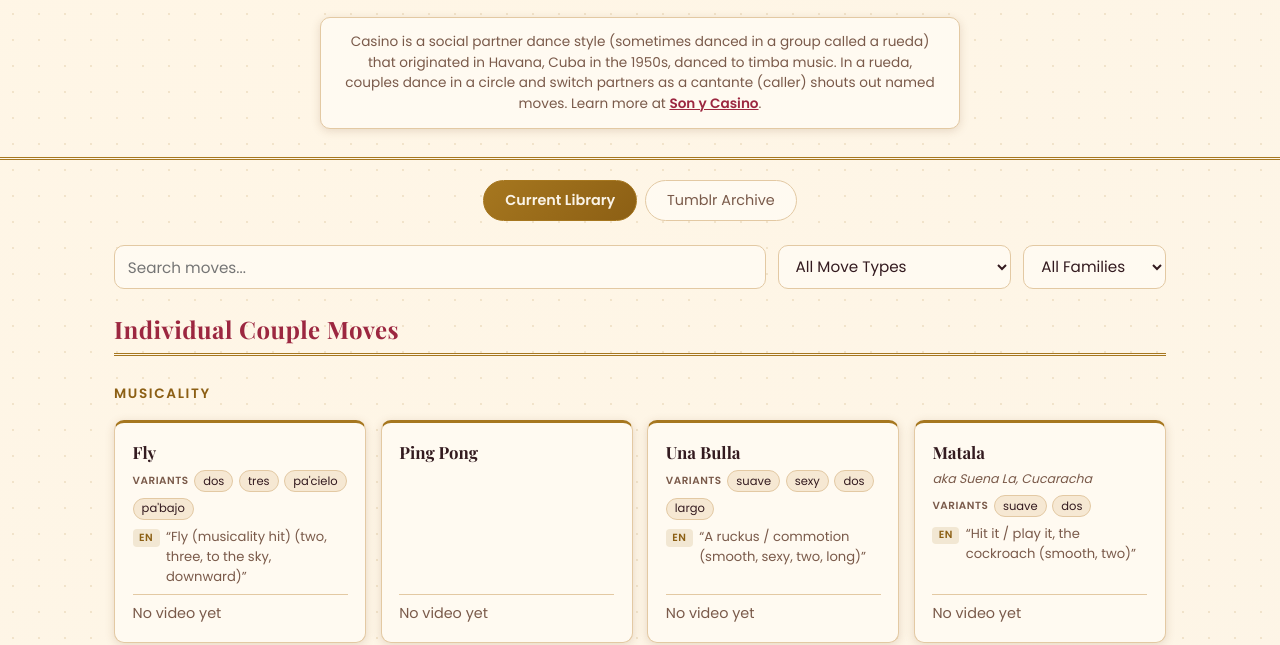
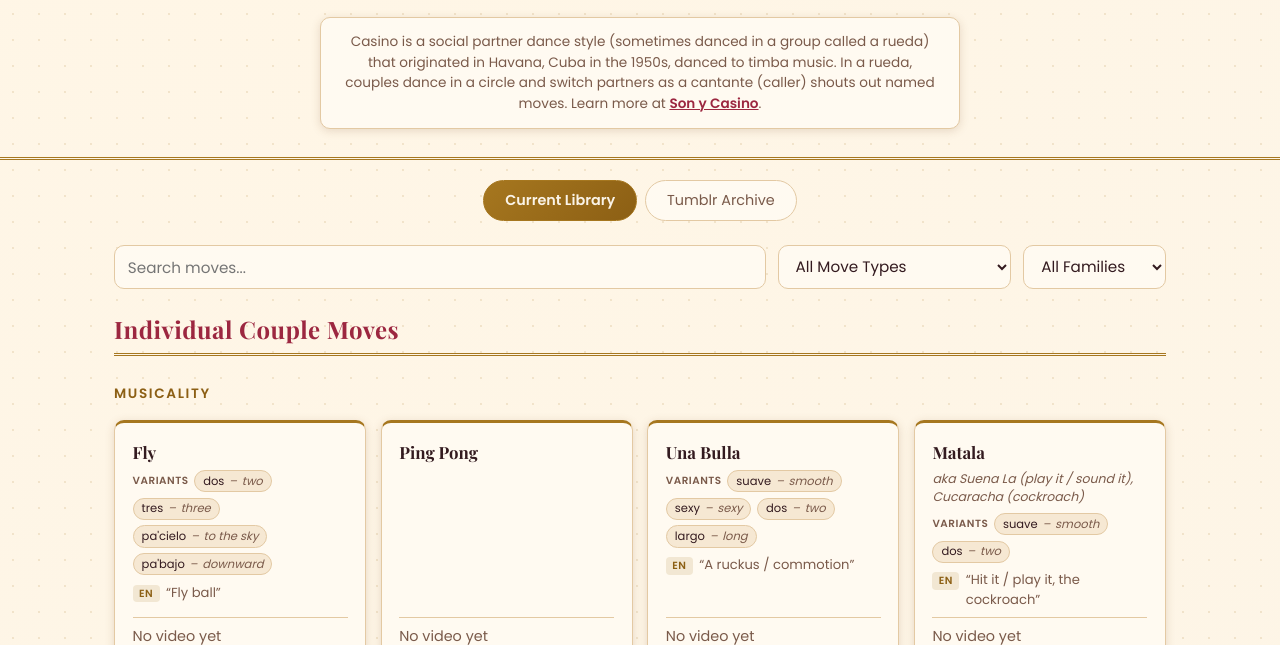
Before and after one commit to agile-heresy/casino-move-library, a plain HTML site: page index.html in a window 1280 px wide. Shown: the part 155-800 px from the top of the page. Drawn offline with nearby package versions, Linux system fonts and the light colour scheme.

Commit message:
Bake per-move name parsing and per-altName/variant translations into JSON data

```diff
--- a/assets/css/style.css
+++ b/assets/css/style.css
@@ -320,12 +320,25 @@ main {
 }
 
 .variant-chip {
+  display: inline-flex;
+  align-items: baseline;
+  gap: 0.3rem;
   padding: 0.1rem 0.5rem;
   border-radius: 999px;
   background: var(--surface-alt);
   border: 1px solid var(--border);
   color: var(--text);
   font-size: 0.72rem;
+}
+
+.variant-chip-translation {
+  color: var(--text-muted);
+  font-style: italic;
+}
+
+.variant-chip-translation::before {
+  content: '\2013';
+  margin-right: 0.3rem;
 }
 
 .move-note {
--- a/assets/js/main.js
+++ b/assets/js/main.js
@@ -1,19 +1,5 @@
 function capitalize(text) {
   return text.charAt(0).toUpperCase() + text.slice(1);
-}
-
-// Parentheses hold variants of a move; slashes separate alternate names for the same move.
-function parseMoveName(name) {
-  const match = name.match(/^(.*?)\s*\(([^)]+)\)\s*$/);
-  const base = match ? match[1] : name;
-  const variantText = match ? match[2] : null;
-
-  const [primary, ...altNames] = base.split('/').map((part) => part.trim());
-  const variants = variantText
-    ? variantText.split(',').map((part) => part.trim())
-    : [];
-
-  return { primary, altNames, variants };
 }
 
 function createPanel({ dataUrl, elementSuffix, normalize }) {
@@ -101,16 +87,20 @@ function createPanel({ dataUrl, elementSuffix, normalize }) {
     const card = document.createElement('article');
     card.className = 'move-card';
 
-    const { primary, altNames, variants } = parseMoveName(move.name);
+    const altNames = move.altNames ?? [];
+    const variants = move.variants ?? [];
 
     const title = document.createElement('h4');
-    title.textContent = primary;
+    title.textContent = move.name;
     card.append(title);
 
     if (altNames.length > 0) {
       const akaEl = document.createElement('p');
       akaEl.className = 'move-aka';
-      akaEl.textContent = `aka ${altNames.join(', ')}`;
+      const formatted = altNames.map((alt) =>
+        alt.translation ? `${alt.name} (${alt.translation})` : alt.name,
+      );
+      akaEl.textContent = `aka ${formatted.join(', ')}`;
       card.append(akaEl);
     }
 
@@ -126,7 +116,19 @@ function createPanel({ dataUrl, elementSuffix, normalize }) {
       for (const variant of variants) {
         const chip = document.createElement('span');
         chip.className = 'variant-chip';
-        chip.textContent = variant;
+
+        const chipName = document.createElement('span');
+        chipName.className = 'variant-chip-name';
+        chipName.textContent = variant.name;
+        chip.append(chipName);
+
+        if (variant.translation) {
+          const chipTranslation = document.createElement('span');
+          chipTranslation.className = 'variant-chip-translation';
+          chipTranslation.textContent = variant.translation;
+          chip.append(chipTranslation);
+        }
+
         variantsEl.append(chip);
       }
 
--- a/data/archive.json
+++ b/data/archive.json
@@ -48,7 +48,7 @@
       "translation": "tell her no"
     },
     {
-      "name": "Matala (con dos)",
+      "name": "Matala",
       "section": "Beginner",
       "category": "Musicality Calls",
       "videos": [
@@ -56,10 +56,16 @@
           "url": "http://youtu.be/SFbpnoPTxZQ?t=10s"
         }
       ],
-      "translation": "hit it hard (musically) (with two)"
-    },
-    {
-      "name": "Una bulla (suave, larga, sexy, Australia, doble, Espanol)",
+      "translation": "hit it hard (musically)",
+      "variants": [
+        {
+          "name": "con dos",
+          "translation": "with two"
+        }
+      ]
+    },
+    {
+      "name": "Una bulla",
       "section": "Beginner",
       "category": "Musicality Calls",
       "videos": [
@@ -67,10 +73,36 @@
           "url": "https://www.youtube.com/watch?v=57nOu7lSy40"
         }
       ],
-      "translation": "a ruckus / commotion (smooth, sexy, Australia, double, Spanish style)"
-    },
-    {
-      "name": "Fly (doble, triple, higher)",
+      "translation": "a ruckus / commotion",
+      "variants": [
+        {
+          "name": "suave",
+          "translation": "smooth"
+        },
+        {
+          "name": "larga",
+          "translation": "long"
+        },
+        {
+          "name": "sexy",
+          "translation": "sexy"
+        },
+        {
+          "name": "Australia",
+          "translation": "Australia"
+        },
+        {
+          "name": "doble",
+          "translation": "double"
+        },
+        {
+          "name": "Espanol",
+          "translation": "Spanish style"
+        }
+      ]
+    },
+    {
+      "name": "Fly",
       "section": "Beginner",
       "category": "Musicality Calls",
       "videos": [
@@ -78,14 +110,34 @@
           "url": "https://www.youtube.com/watch?v=sMxJ18AARLk"
         }
       ],
-      "translation": "fly (musicality hit) (double, triple, higher)"
-    },
-    {
-      "name": "Rolatazo (higher)",
+      "translation": "fly (musicality hit)",
+      "variants": [
+        {
+          "name": "doble",
+          "translation": "double"
+        },
+        {
+          "name": "triple",
+          "translation": "triple"
+        },
+        {
+          "name": "higher",
+          "translation": "higher"
+        }
+      ]
+    },
+    {
+      "name": "Rolatazo",
       "section": "Beginner",
       "category": "Musicality Calls",
       "videos": [],
-      "translation": "big roll (higher)"
+      "translation": "big roll",
+      "variants": [
+        {
+          "name": "higher",
+          "translation": "higher"
+        }
+      ]
     },
     {
       "name": "Clap between legs",
@@ -203,10 +255,16 @@
       ]
     },
     {
-      "name": "Enchufla palmada (asyncronizada)",
-      "section": "Beginner",
-      "category": "Enchufla",
-      "videos": []
+      "name": "Enchufla palmada",
+      "section": "Beginner",
+      "category": "Enchufla",
+      "videos": [],
+      "variants": [
+        {
+          "name": "asyncronizada",
+          "translation": "unsynchronized"
+        }
+      ]
     },
     {
       "name": "Pelota con dos",
@@ -535,10 +593,16 @@
       "videos": []
     },
     {
-      "name": "Enchufla slingshot (enroscate)",
-      "section": "Intermediate",
-      "category": "Enchufla",
-      "videos": []
+      "name": "Enchufla slingshot",
+      "section": "Intermediate",
+      "category": "Enchufla",
+      "videos": [],
+      "variants": [
+        {
+          "name": "enroscate",
+          "translation": "coil yourself up"
+        }
+      ]
     },
     {
       "name": "El anillo",
@@ -1039,7 +1103,7 @@
       "translation": "rich and smooth"
     },
     {
-      "name": "La de arriba (vacila pa afuera)",
+      "name": "La de arriba",
       "section": "Intermediate II",
       "category": "General",
       "videos": [
@@ -1047,10 +1111,16 @@
           "url": "https://youtu.be/bC-8qSxIniQ"
         }
       ],
-      "translation": "the one from above"
-    },
-    {
-      "name": "Coquito (coquita/coquito y coquita)",
+      "translation": "the one from above",
+      "variants": [
+        {
+          "name": "vacila pa afuera",
+          "translation": "tease outward"
+        }
+      ]
+    },
+    {
+      "name": "Coquito",
       "section": "Intermediate II",
       "category": "General",
       "videos": [
@@ -1058,7 +1128,13 @@
           "url": "https://www.youtube.com/watch?v=U1UVg4xq4do&feature=youtu.be"
         }
       ],
-      "translation": "little coconut"
+      "translation": "little coconut",
+      "variants": [
+        {
+          "name": "coquita/coquito y coquita",
+          "translation": "little coconuts (variations)"
+        }
+      ]
     },
     {
       "name": "6 y 9",
--- a/data/moves.json
+++ b/data/moves.json
@@ -1,10 +1,28 @@
 [
   {
-    "name": "Fly (dos, tres, pa'cielo, pa'bajo)",
+    "name": "Fly",
     "section": "Individual Couple Moves",
     "category": "Musicality",
     "video": "",
-    "translation": "fly (musicality hit) (two, three, to the sky, downward)"
+    "translation": "fly ball",
+    "variants": [
+      {
+        "name": "dos",
+        "translation": "two"
+      },
+      {
+        "name": "tres",
+        "translation": "three"
+      },
+      {
+        "name": "pa'cielo",
+        "translation": "to the sky"
+      },
+      {
+        "name": "pa'bajo",
+        "translation": "downward"
+      }
+    ]
   },
   {
     "name": "Ping Pong",
@@ -13,18 +31,56 @@
     "video": ""
   },
   {
-    "name": "Una Bulla (suave, sexy, dos, largo)",
+    "name": "Una Bulla",
     "section": "Individual Couple Moves",
     "category": "Musicality",
     "video": "",
-    "translation": "a ruckus / commotion (smooth, sexy, two, long)"
+    "translation": "a ruckus / commotion",
+    "variants": [
+      {
+        "name": "suave",
+        "translation": "smooth"
+      },
+      {
+        "name": "sexy",
+        "translation": "sexy"
+      },
+      {
+        "name": "dos",
+        "translation": "two"
+      },
+      {
+        "name": "largo",
+        "translation": "long"
+      }
+    ]
   },
   {
-    "name": "Matala/Suena La/Cucaracha (suave, dos)",
+    "name": "Matala",
     "section": "Individual Couple Moves",
     "category": "Musicality",
     "video": "",
-    "translation": "hit it / play it, the cockroach (smooth, two)"
+    "translation": "hit it / play it, the cockroach",
+    "altNames": [
+      {
+        "name": "Suena La",
+        "translation": "play it / sound it"
+      },
+      {
+        "name": "Cucaracha",
+        "translation": "cockroach"
+      }
+    ],
+    "variants": [
+      {
+        "name": "suave",
+        "translation": "smooth"
+      },
+      {
+        "name": "dos",
+        "translation": "two"
+      }
+    ]
   },
   {
     "name": "Rollatazo",
@@ -34,11 +90,16 @@
     "translation": "big roll"
   },
   {
-    "name": "Echeverría/Zapatos",
+    "name": "Echeverría",
     "section": "Individual Couple Moves",
     "category": "Musicality",
     "video": "",
-    "translation": "Echeverría, shoes"
+    "altNames": [
+      {
+        "name": "Zapatos",
+        "translation": "shoes"
+      }
+    ]
   },
   {
     "name": "Basico",
@@ -159,11 +220,16 @@
     "translation": "tell her no"
   },
   {
-    "name": "Quedate (scorpion)",
+    "name": "Quedate",
     "section": "Individual Couple Moves",
     "category": "Enchufla",
     "video": "",
-    "translation": "stay put"
+    "translation": "stay put",
+    "variants": [
+      {
+        "name": "scorpion"
+      }
+    ]
   },
   {
     "name": "Kentucky",
@@ -205,10 +271,16 @@
     "translation": "bridge"
   },
   {
-    "name": "Festival (Complicado)",
+    "name": "Festival",
     "section": "Individual Couple Moves",
     "category": "Enchufla",
-    "video": ""
+    "video": "",
+    "variants": [
+      {
+        "name": "Complicado",
+        "translation": "complicated"
+      }
+    ]
   },
   {
     "name": "Tumba Francesa",
@@ -245,10 +317,17 @@
     "translation": "with the family"
   },
   {
-    "name": "Con Ella/Vecina",
+    "name": "Con Ella",
     "section": "Individual Couple Moves",
     "category": "Adios",
-    "video": ""
+    "video": "",
+    "altNames": [
+      {
+        "name": "Vecina",
+        "translation": "neighbor"
+      }
+    ],
+    "translation": "with her"
   },
   {
     "name": "Doble",
@@ -374,10 +453,16 @@
     "video": ""
   },
   {
-    "name": "Enchufla Flip (Vuelta)",
+    "name": "Enchufla Flip",
     "section": "Rueda Structures",
     "category": "Pa'fuera",
-    "video": ""
+    "video": "",
+    "variants": [
+      {
+        "name": "Vuelta",
+        "translation": "turn / spin"
+      }
+    ]
   },
   {
     "name": "Pa'medio",
@@ -393,18 +478,30 @@
     "translation": "water from the well"
   },
   {
-    "name": "Americano (con taro)",
+    "name": "Americano",
     "section": "Rueda Structures",
     "category": "Pa'medio",
     "video": "",
-    "translation": "American style (with a spin)"
+    "translation": "American style",
+    "variants": [
+      {
+        "name": "con taro",
+        "translation": "with a spin"
+      }
+    ]
   },
   {
-    "name": "Americana (con tarita)",
+    "name": "Americana",
     "section": "Rueda Structures",
     "category": "Pa'medio",
     "video": "",
-    "translation": "American style (with a little jar)"
+    "translation": "American style",
+    "variants": [
+      {
+        "name": "con tarita",
+        "translation": "with a little jar"
+      }
+    ]
   },
   {
     "name": "Americano Syncronizado",
@@ -434,11 +531,17 @@
     "video": ""
   },
   {
-    "name": "Taro (No le dejes)",
+    "name": "Taro",
     "section": "Rueda Structures",
     "category": "Pa'rriba",
     "video": "",
-    "translation": "spin (colloquial) (don't let her go)"
+    "translation": "spin (colloquial)",
+    "variants": [
+      {
+        "name": "No le dejes",
+        "translation": "don't let her go"
+      }
+    ]
   },
   {
     "name": "Taro Mentira",
@@ -488,18 +591,30 @@
     "translation": "flower"
   },
   {
-    "name": "Hombres Izquierda/Derecha",
+    "name": "Hombres Izquierda",
     "section": "Rueda Structures",
     "category": "Pa'centro",
     "video": "",
-    "translation": "men, left / right"
+    "translation": "men, left",
+    "altNames": [
+      {
+        "name": "Derecha",
+        "translation": "right"
+      }
+    ]
   },
   {
-    "name": "Mujeres Izquierda/Derecha",
+    "name": "Mujeres Izquierda",
     "section": "Rueda Structures",
     "category": "Pa'centro",
     "video": "",
-    "translation": "women, left / right"
+    "translation": "women, left",
+    "altNames": [
+      {
+        "name": "Derecha",
+        "translation": "right"
+      }
+    ]
   },
   {
     "name": "Caja de Bolas",
```
